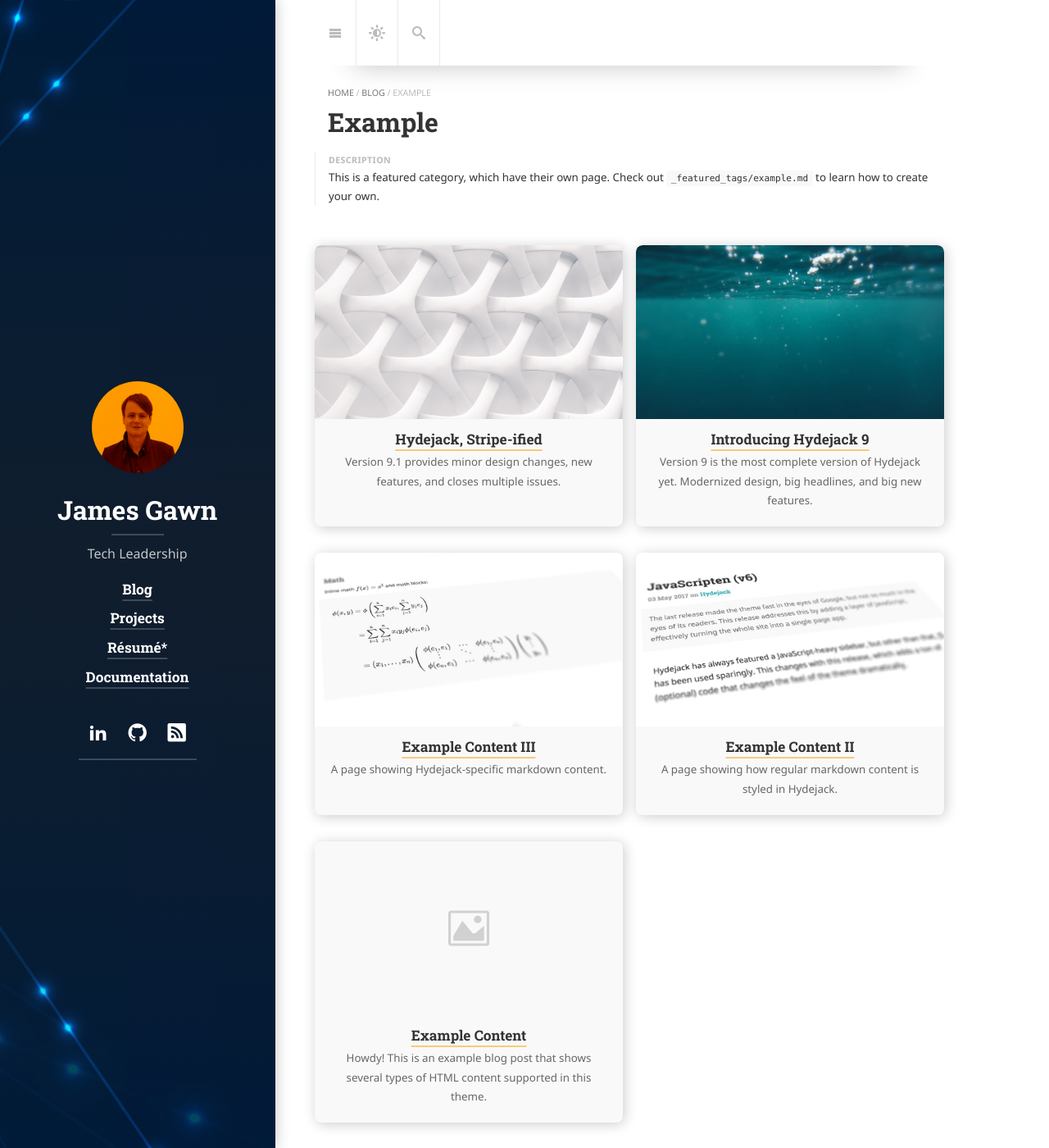
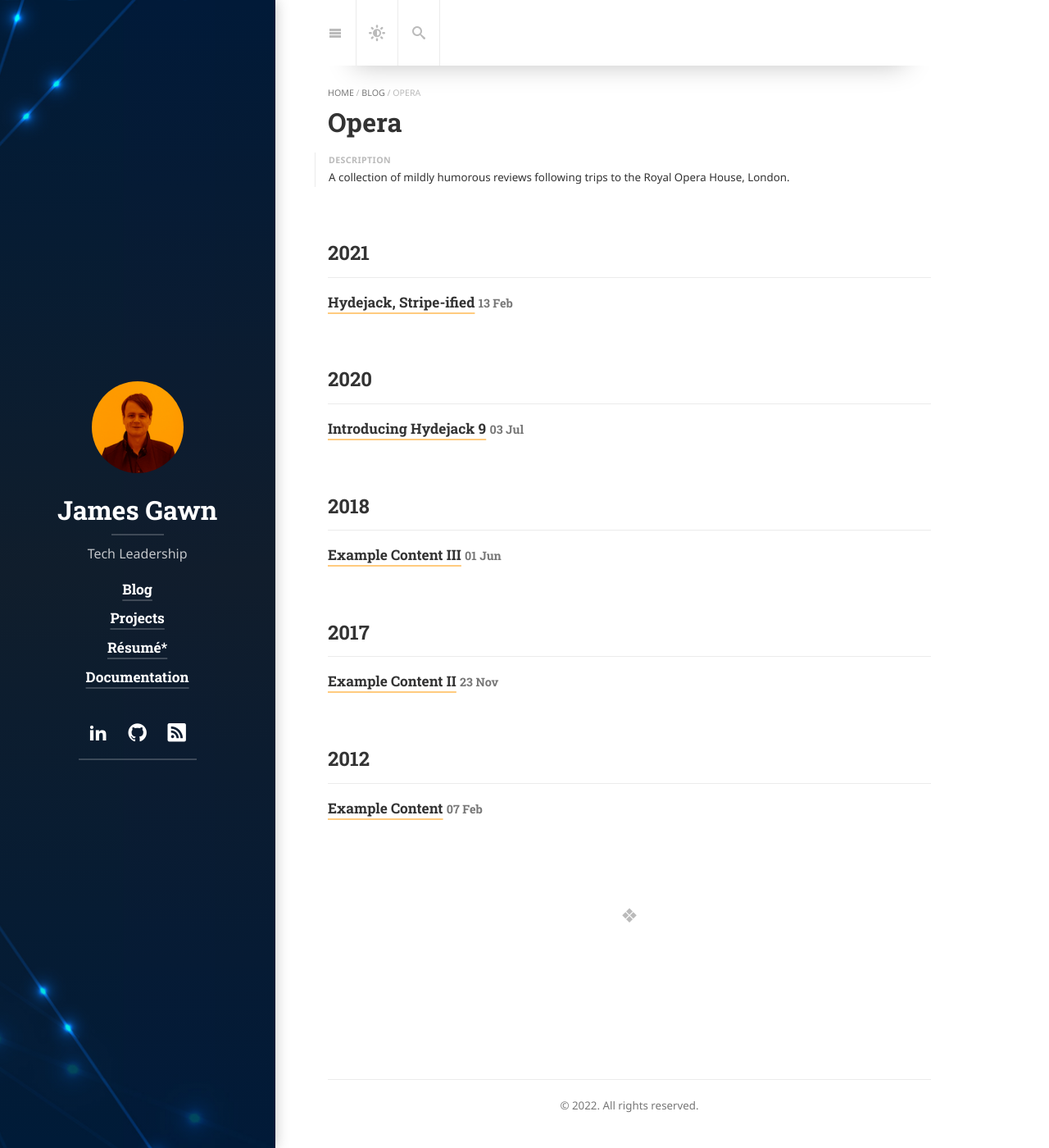
Before and after one commit to jamesgawn/gawn-v2, a Jekyll site: the page built from _featured_categories/opera.md, in a window 1280 px wide and 1400 px high. Shown: the whole window at 82% size. Built offline with Jekyll 4.4.1, drawn with Linux system fonts in a browser that asks for light colours; cached includes are drawn as plain includes; nearby versions of some CDN libraries; some web fonts are replaced; library files that are not in the unit come from our copies.

Commit message:
Add opera posts category

```diff
--- a/_featured_categories/example.md
+++ b/_featured_categories/opera.md
@@ -1,22 +1,17 @@
 ---
 # Featured tags need to have either the `list` or `grid` layout (PRO only).
-layout: grid
+layout: list
 
 # The title of the tag's page.
-title: Example
+title: Opera
 
 # The name of the tag, used in a post's front matter (e.g. tags: [<slug>]).
-slug: example
+slug: opera
 
 # (Optional) Write a short (~150 characters) description of this featured tag.
 description: >
-  This is a featured category, which have their own page.
-  Check out `_featured_tags/example.md` to learn how to create your own.
+  A collection of mildly humorous reviews following trips to the Royal Opera House, London.
 
 # (Optional) You can disable grouping posts by date.
-no_groups: true
-
-# Exclude this example category from the sitemap.
-# DON'T USE THIS SETTING IN YOUR CATEGORIES!
-sitemap: false
+no_groups: false
 ---
```
